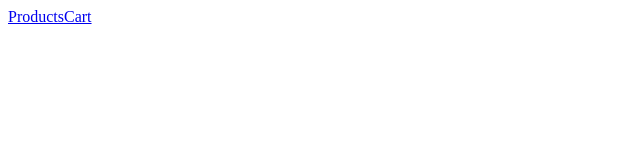
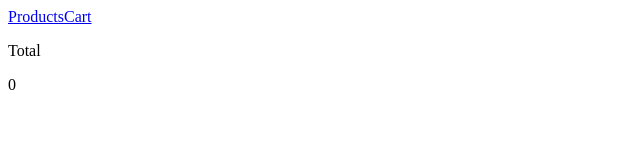
Before and after one commit to w314/storeFront, an Angular app: page /cart in a window 1280 px wide. Shown: the top 160 px of the page, without its empty margins (0-640 px from the left). Built offline with nearby package versions, Linux system fonts and the light colour scheme.

Commit message:
feat: Add total on cart page

```diff
--- a/src/app/components/cart/cart.component.html
+++ b/src/app/components/cart/cart.component.html
@@ -19,3 +19,5 @@
         </form>
     </li>
 </ul>
+<label for="total">Total</label>
+<p>{{ total }}</p>
--- a/src/app/components/cart/cart.component.ts
+++ b/src/app/components/cart/cart.component.ts
@@ -22,6 +22,7 @@ export class CartComponent implements OnInit {
 
   cart: CartItem [] = []
   products: Product[] = []
+  total: number = 0
 
   constructor(
     private cartService: CartService,
@@ -39,15 +40,21 @@ export class CartComponent implements OnInit {
           product: product,
           quantity: item.quantity,
         }
+        this.total += product.price * item.quantity
         this.cart.push(cartItem)
       });
     })
 
   }
 
+  updateTotal(): void {
+    this.total = this.cart.reduce(((total, item) => total += item.product.price * item.quantity), 0)
+  }
+
   deleteItem(id: number): void {
     this.cart = this.cart.filter(item => item.id != id)
     this.cartService.deleteItem(id)
+    this.updateTotal()
   }
 
   updateQuantity(id: number, quantity: number): void {
@@ -55,5 +62,6 @@ export class CartComponent implements OnInit {
     // const itemIndex = this.cart.findIndex(item => item.id == id)
     // this.cart.
     this.cartService.updateQuantity(id, quantity)
+    this.updateTotal()
   }
 }
```
